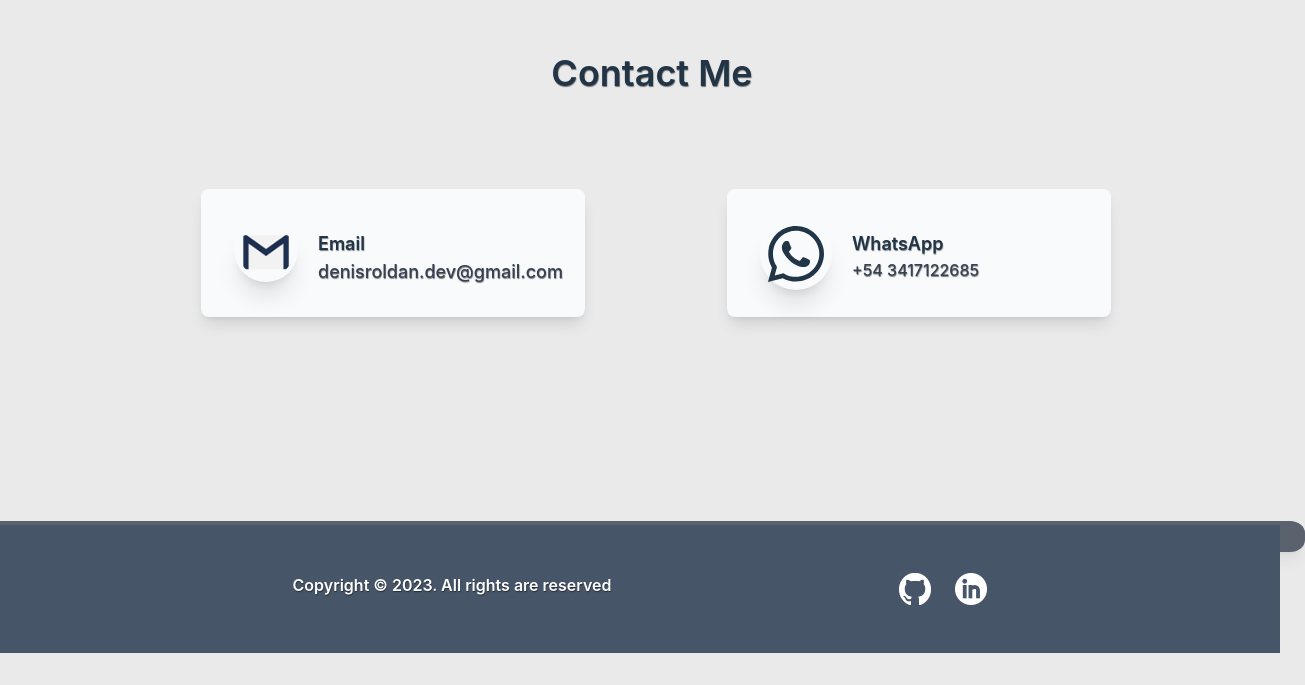
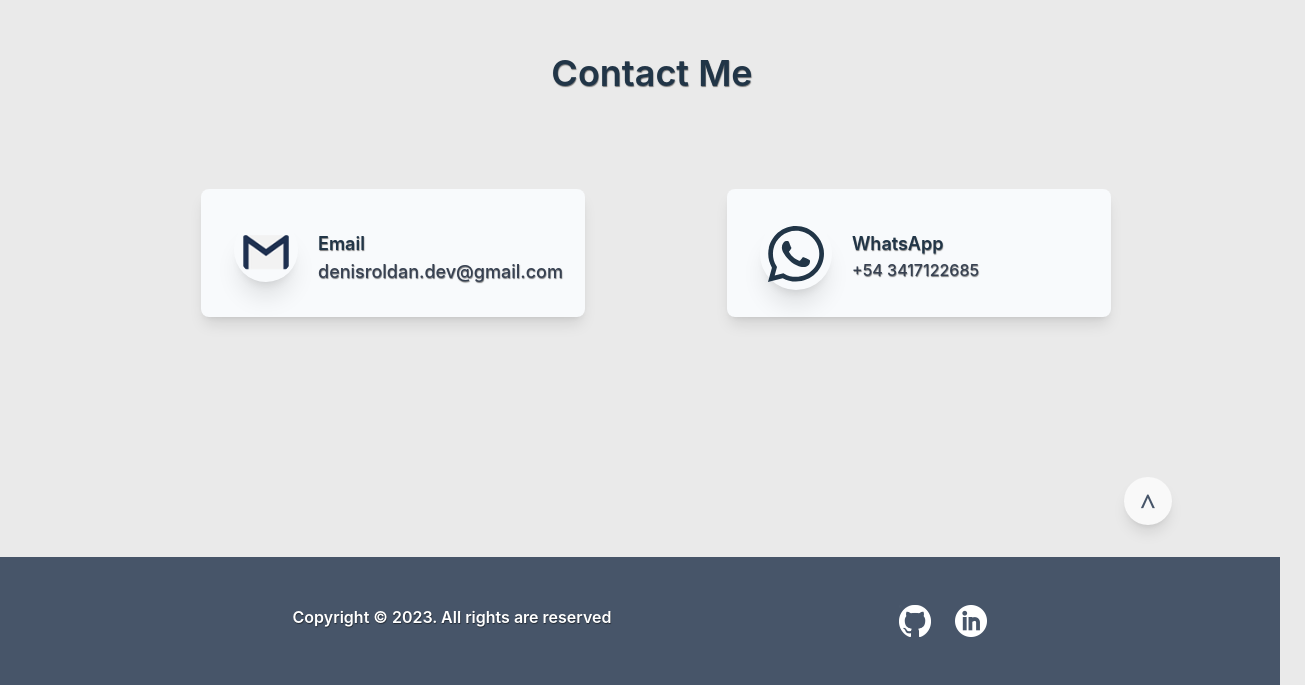
Before and after one commit to denisrold/Portfolio, a React (Vite) app in the folder portfolio/: page / in a window 1280 px wide. Shown: the part 2039-2724 px from the top of the page, 1305 px wide, since content can reach past the window. Before the commit the page ends 2692 px from the top, so only its background shows below. Built offline with nearby package versions, Linux system fonts and the light colour scheme.

Commit message:
Button go home

```diff
--- a/portfolio/src/components/GoHomeButton.jsx
+++ b/portfolio/src/components/GoHomeButton.jsx
@@ -7,9 +7,9 @@ const handleClick = (ref) =>{
     ref.current?.scrollIntoView({behavior:'smooth'});
     }
 return (
-    <div className="mt-40 h-8 mb-4 flex flex-col max-w-screen-2xl  text-white ">
-    <button onClick={()=>{handleClick(ref)}} className="flex-col-reverse max-w-full items-center justify-center w-full mt-11 hover:mt-9 h-5 opacity-70 scale-x-125 bg-slate-800 hover:opacity-90  hover:shadow-xl rounded-xl hover:brightness-110 focus:outline-none focus:bg-none shadow-lg active:scale-y-90 hover:border-transparent text-center text-2xl  transition-all duration-300 active:text-slate-600">
-        <span className="text-3xl font-semibold font-serif">^</span>
+    <div className=" flex justify-end bg-transparent mb-8 mt-40">
+    <button onClick={()=>{handleClick(ref)}} className="mi-dark-mode-buttonHome pt-2 p-3  bg-opacity-50 border-2 text-slate-600 shadow-lg hover:border-blue-600 hover:text-blue-600 spin-border w-12 h-12 rounded-full md:hover:scale-105 transition-all duration-150">
+        <span className=".mi-dark-mode-buttonHome text-3xl font-semibold font-serif">^</span>
     </button>
     </div>
 )
--- a/portfolio/src/index.css
+++ b/portfolio/src/index.css
@@ -106,4 +106,10 @@ button:focus-visible {
   .mi-dark-mode-footer{
     background-color: var(--bg-color-dark);
   }
+
+  .mi-dark-mode-buttonHome{
+  color:white;
+  border-color: white;
+
+  }
 }
--- a/portfolio/tailwind.config.js
+++ b/portfolio/tailwind.config.js
@@ -33,6 +33,16 @@ export default {
       animation: {
         fade: "fade 1s infinite",
       },
+
+      keyframes: {
+        spin: {
+          "0%": { transform: "rotate(0deg)" },
+          "100%": { transform: "rotate(360deg)" },
+        },
+      },
+      animation: {
+        spin: "spin 1s infinite",
+      },
     },
   },
   plugins: [],
```
